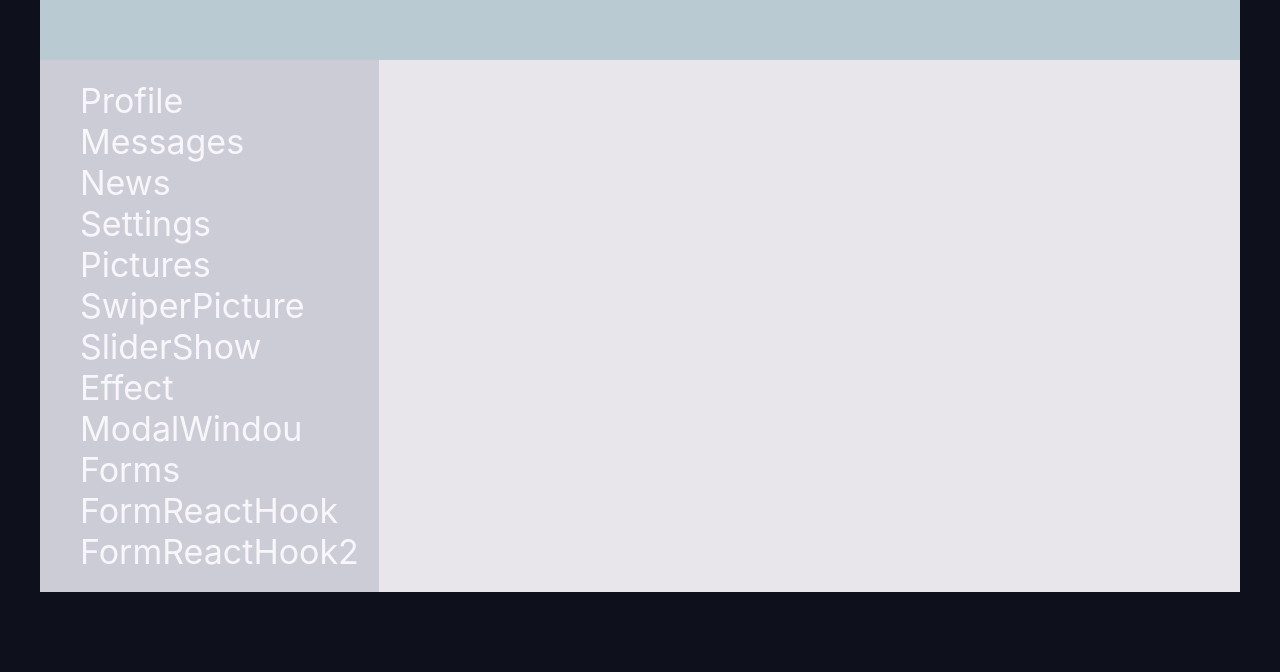
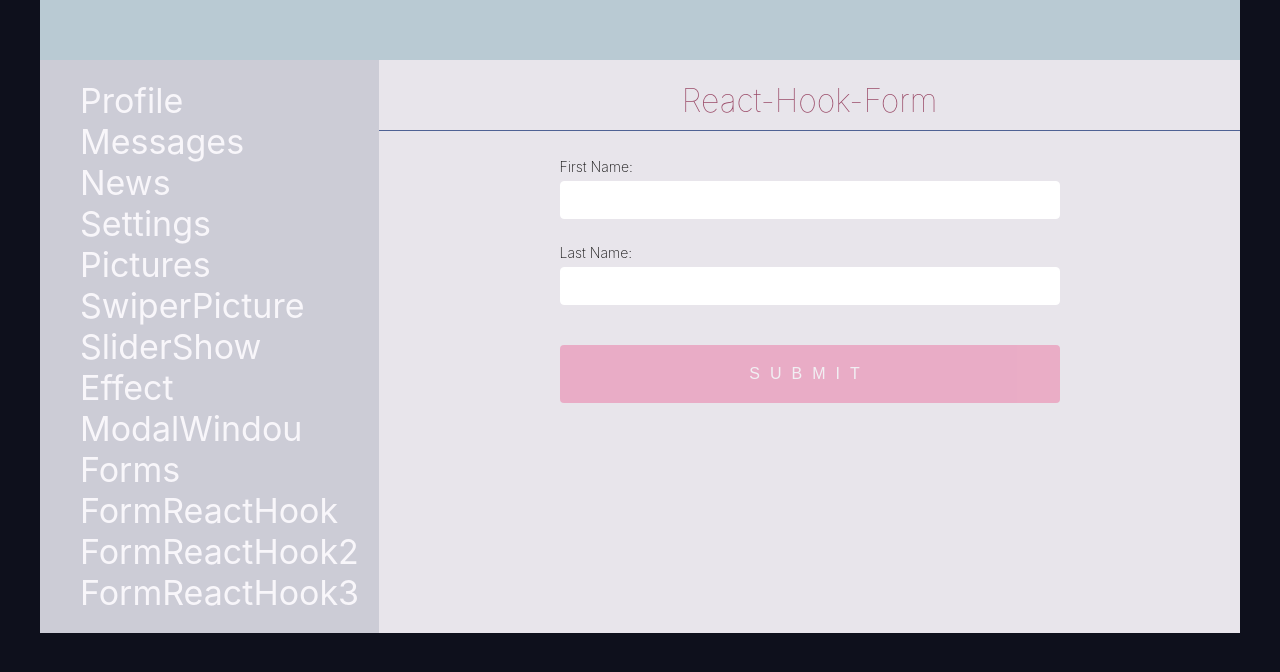
Before and after one commit to Inna7777/FirstProjectReact, a React (Create React App) app: page /formreact3 in a window 1280 px wide. Shown: the top 672 px of the page. Built offline with nearby package versions, Linux system fonts and the light colour scheme.

Commit message:
new form react hook3

```diff
--- a/src/App.js
+++ b/src/App.js
@@ -16,7 +16,7 @@
 import Forms from "./components/Form/Form";
 import FormReactHook from "./components/FormReactHook/FormReactHook";
 import FormReactHook2 from "./components/FormReactHook2/FormReactHook2";
-
+import FormReactHook3 from "./components/FormReactHook3/FormReactHook3";
 const App = (props) => {
   return (
     <BrowserRouter>
@@ -46,6 +46,7 @@
             <Route path="/forms" element={<Forms />} />
             <Route path="/formreact" element={<FormReactHook />} />
             <Route path="/formreact2" element={<FormReactHook2/>} />
+            <Route path="/formreact3" element={<FormReactHook3/>} />
           </Routes>
           {/* <Profile/> */}
           {/* <Dialogs/> */}
--- a/src/components/FormReactHook2/FormReactHook2.jsx
+++ b/src/components/FormReactHook2/FormReactHook2.jsx
@@ -7,7 +7,7 @@
     handleSubmit,
     formState: { errors },
     reset,
-    watch,
+    watch, //отслеживает переменные
     setValue
 
   } = useForm(
@@ -63,7 +63,7 @@
         <button>Отправить</button>
 
       </form>
-      <button onClick={()=> {
+      <button onClick={()=> { // заполнить поля определенными значениями
             setValue('name', 'max')
             setValue('email', 'test@mail.ru')
         }}>Fill data</button>
--- /dev/null
+++ b/src/components/FormReactHook3/FormReactHook3.jsx
@@ -0,0 +1,60 @@
+import React from "react";
+import { useForm } from "react-hook-form";
+
+const FormReactHook3 = () => {
+  const {
+    register, //метод который регистрирует поля для формы
+    formState: {
+      // объект у которого есть св-ва
+      errors,
+      isValid
+    },
+    handleSubmit, //обертка для отправки формы
+    reset,
+  } = useForm(
+    {mode:"onBlur"}
+  );
+
+  const onSubmit = (data) => {
+    alert(JSON.stringify(data));
+    reset()
+  };
+
+  return (
+    <div>
+      <h1> React-Hook-Form</h1>
+      <form onSubmit={handleSubmit(onSubmit)}>
+        <label>
+          First Name:
+          <input
+            {...register("firstName", {
+              required: "Поле обязательно к заполнению",
+              minLength:{
+                value: 5,
+                message: "Минимум 5 символов"
+              }
+            })}
+          />
+        </label>
+        <div>{errors?.firstName && <p>{errors?.firstName?.message || "Erorr!"}</p>}</div>
+        <label>
+            Last Name:
+            <input
+            {...register("lastName", {
+                required: "Поле обязательно к заполнению",
+                minLength:{
+                    value: 7,
+                    message: "Минимум 7 символов"
+                }
+            })}
+            />
+        </label>
+        <div>{errors?.lastName && <p>{errors?.lastName.message || "Error!"}</p>}</div>
+
+        <input type="Submit" disabled={!isValid}/>
+      </form>
+    </div>
+  );
+};
+
+export default FormReactHook3;
--- a/src/components/Navbar/Navbar.jsx
+++ b/src/components/Navbar/Navbar.jsx
@@ -40,6 +40,9 @@
         <div className={`${s.item} ${s.active}`}>
         <NavLink to="/formreact2" activeClassName={s.activeLink}>FormReactHook2</NavLink>
         </div>
+        <div className={`${s.item} ${s.active}`}>
+        <NavLink to="/formreact3" activeClassName={s.activeLink}>FormReactHook3</NavLink>
+        </div>
 
 
     </nav>
```
